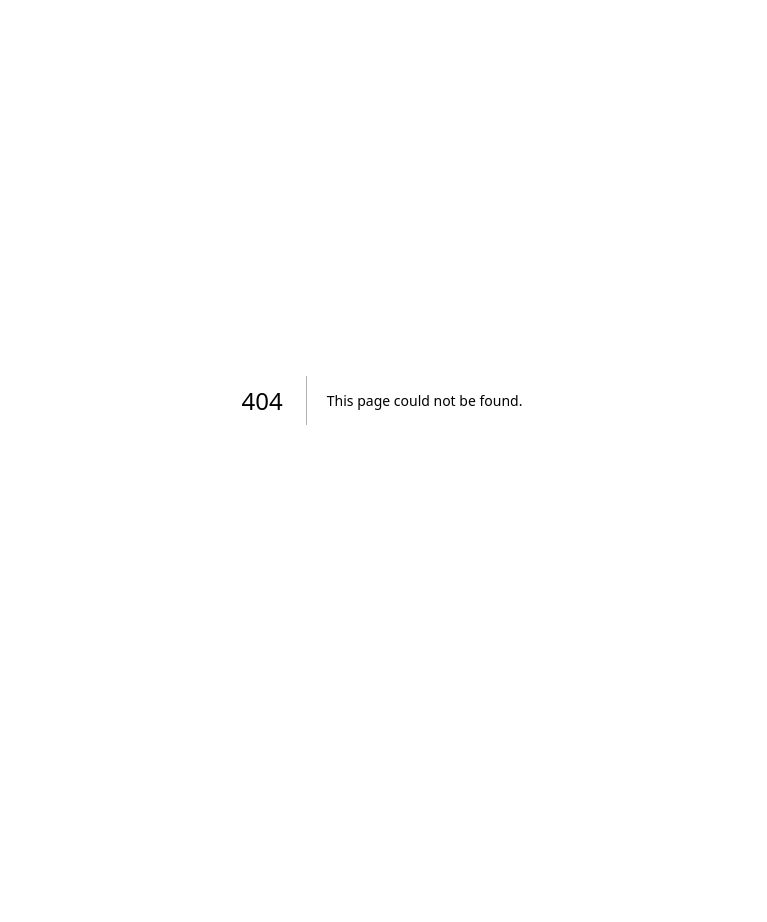
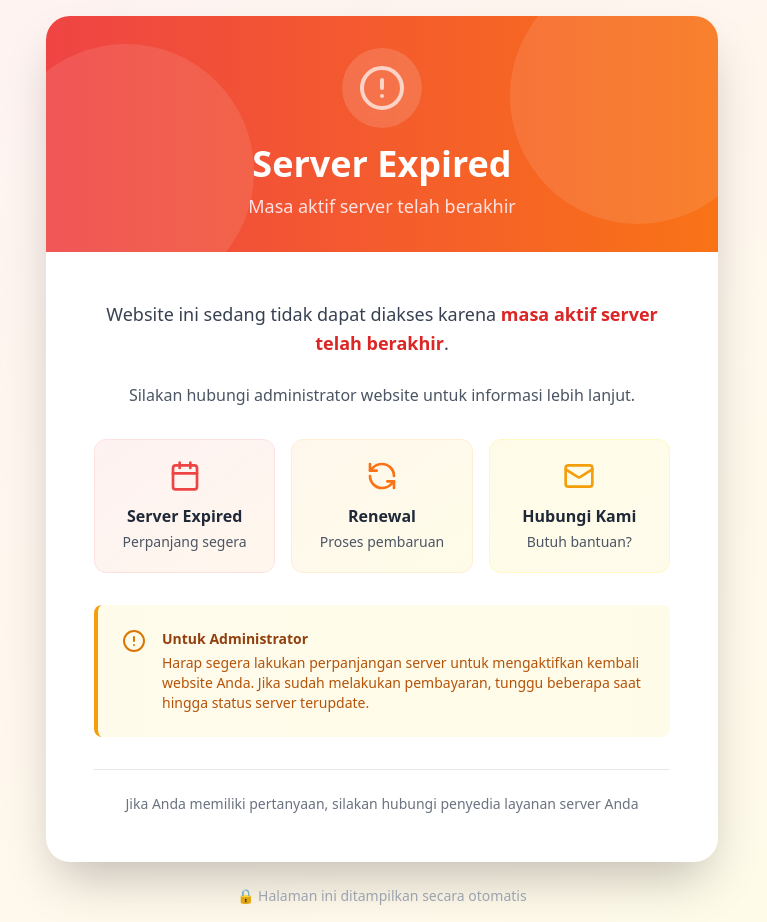
Before and after one commit to mabesp4w/TA_robert_front, a Next.js app: page /server-expired in a window 1280 px wide. Before the commit this address had no page. Shown: the whole page, without its empty margins (258-1025 px from the left). Before the commit the page ends 800 px from the top, so only its background shows below. Built offline with nearby package versions, Linux system fonts and the light colour scheme.

Commit message:
menambah expire

```diff
--- /dev/null
+++ b/src/app/server-expired/page.tsx
@@ -0,0 +1,120 @@
+/** @format */
+
+// app/server-expired/page.tsx
+"use client";
+
+import { AlertCircle, Calendar, RefreshCcw, Mail } from "lucide-react";
+import { useEffect, useState } from "react";
+
+export default function ServerExpired() {
+  const [mounted, setMounted] = useState(false);
+
+  useEffect(() => {
+    setMounted(true);
+  }, []);
+
+  return (
+    <div className="min-h-screen bg-gradient-to-br from-red-50 via-orange-50 to-yellow-50 flex items-center justify-center p-4">
+      <div
+        className={`max-w-2xl w-full transition-all duration-1000 transform ${
+          mounted ? "translate-y-0 opacity-100" : "translate-y-10 opacity-0"
+        }`}
+      >
+        {/* Card */}
+        <div className="bg-white rounded-3xl shadow-2xl overflow-hidden">
+          {/* Header dengan gradient */}
+          <div className="bg-gradient-to-r from-red-500 to-orange-500 p-8 text-white text-center relative overflow-hidden">
+            <div className="absolute inset-0 opacity-10">
+              <div className="absolute transform rotate-45 -top-12 -right-12 w-64 h-64 bg-white rounded-full"></div>
+              <div className="absolute transform -rotate-45 -bottom-12 -left-12 w-64 h-64 bg-white rounded-full"></div>
+            </div>
+
+            <div className="relative z-10">
+              <div className="inline-flex items-center justify-center w-20 h-20 bg-white/20 rounded-full mb-4 backdrop-blur-sm animate-pulse">
+                <AlertCircle size={48} className="text-white" />
+              </div>
+              <h1 className="text-4xl font-bold mb-2">Server Expired</h1>
+              <p className="text-red-100 text-lg">
+                Masa aktif server telah berakhir
+              </p>
+            </div>
+          </div>
+
+          {/* Content */}
+          <div className="p-8 md:p-12">
+            <div className="text-center mb-8">
+              <p className="text-gray-700 text-lg leading-relaxed mb-6">
+                Website ini sedang tidak dapat diakses karena{" "}
+                <span className="font-semibold text-red-600">
+                  masa aktif server telah berakhir
+                </span>
+                .
+              </p>
+              <p className="text-gray-600">
+                Silakan hubungi administrator website untuk informasi lebih
+                lanjut.
+              </p>
+            </div>
+
+            {/* Info Cards */}
+            <div className="grid md:grid-cols-3 gap-4 mb-8">
+              <div className="bg-gradient-to-br from-red-50 to-orange-50 rounded-xl p-5 text-center border border-red-100 transition-transform hover:scale-105">
+                <Calendar className="w-8 h-8 text-red-500 mx-auto mb-3" />
+                <h3 className="font-semibold text-gray-800 mb-1">
+                  Server Expired
+                </h3>
+                <p className="text-sm text-gray-600">Perpanjang segera</p>
+              </div>
+
+              <div className="bg-gradient-to-br from-orange-50 to-yellow-50 rounded-xl p-5 text-center border border-orange-100 transition-transform hover:scale-105">
+                <RefreshCcw className="w-8 h-8 text-orange-500 mx-auto mb-3" />
+                <h3 className="font-semibold text-gray-800 mb-1">Renewal</h3>
+                <p className="text-sm text-gray-600">Proses pembaruan</p>
+              </div>
+
+              <div className="bg-gradient-to-br from-yellow-50 to-amber-50 rounded-xl p-5 text-center border border-yellow-100 transition-transform hover:scale-105">
+                <Mail className="w-8 h-8 text-amber-500 mx-auto mb-3" />
+                <h3 className="font-semibold text-gray-800 mb-1">
+                  Hubungi Kami
+                </h3>
+                <p className="text-sm text-gray-600">Butuh bantuan?</p>
+              </div>
+            </div>
+
+            {/* Action Message */}
+            <div className="bg-gradient-to-r from-amber-50 to-yellow-50 border-l-4 border-amber-500 rounded-lg p-6">
+              <div className="flex items-start">
+                <div className="flex-shrink-0">
+                  <AlertCircle className="h-6 w-6 text-amber-600" />
+                </div>
+                <div className="ml-4">
+                  <h3 className="text-sm font-semibold text-amber-800 mb-1">
+                    Untuk Administrator
+                  </h3>
+                  <p className="text-sm text-amber-700">
+                    Harap segera lakukan perpanjangan server untuk mengaktifkan
+                    kembali website Anda. Jika sudah melakukan pembayaran,
+                    tunggu beberapa saat hingga status server terupdate.
+                  </p>
+                </div>
+              </div>
+            </div>
+
+            {/* Footer Info */}
+            <div className="mt-8 pt-6 border-t border-gray-200 text-center">
+              <p className="text-sm text-gray-500">
+                Jika Anda memiliki pertanyaan, silakan hubungi penyedia layanan
+                server Anda
+              </p>
+            </div>
+          </div>
+        </div>
+
+        {/* Decorative elements */}
+        <div className="text-center mt-6 text-gray-400 text-sm">
+          <p>🔒 Halaman ini ditampilkan secara otomatis</p>
+        </div>
+      </div>
+    </div>
+  );
+}
```
Also changed, not shown: src/middleware.ts (added, +39 -0 lines).
